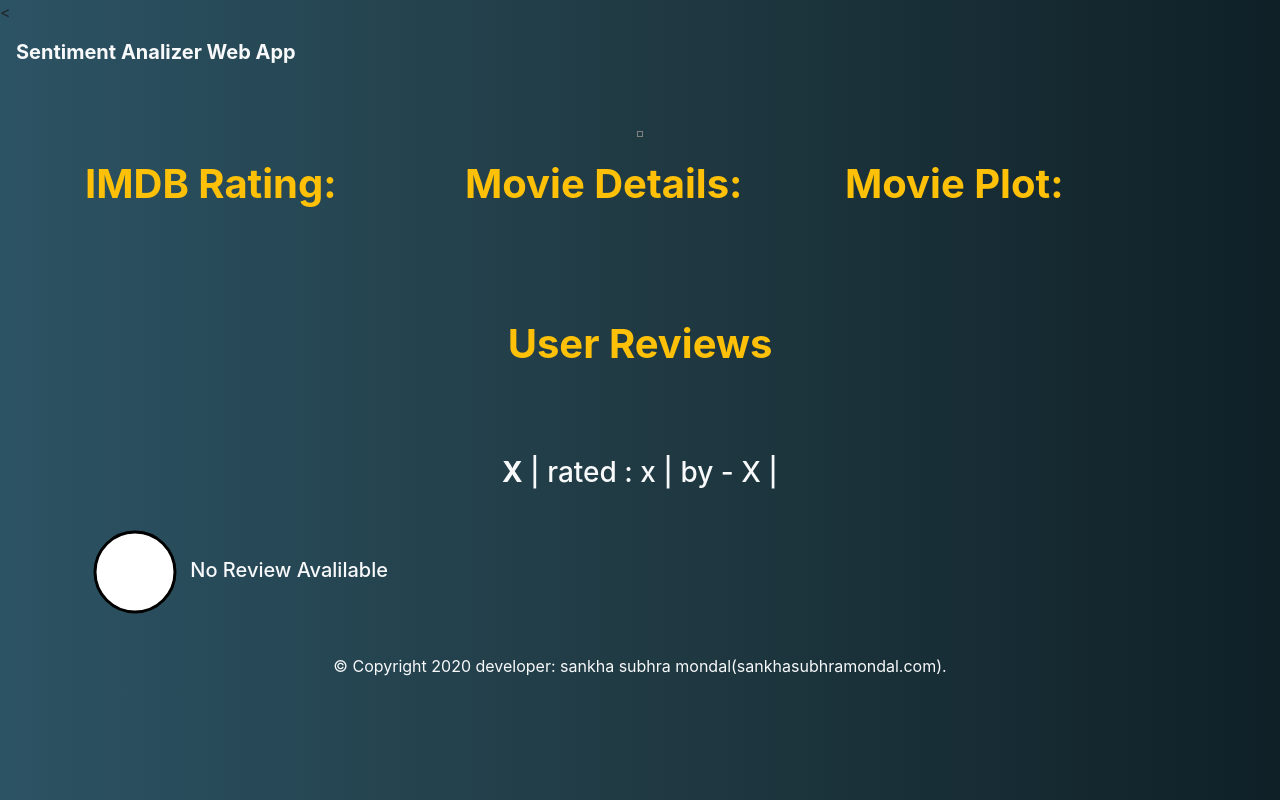
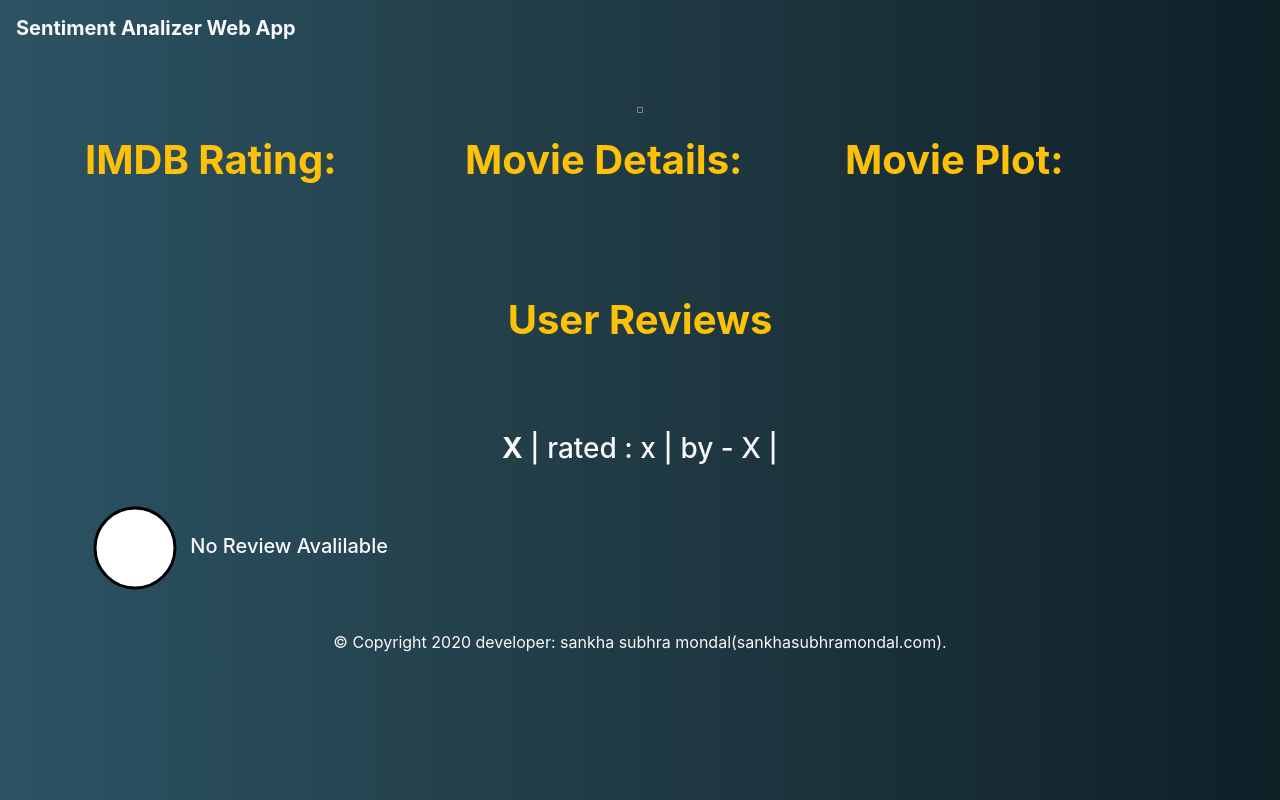
Before and after one commit to Sankha1998/sentiment_analyzer_web_app, a Flask app: page /responsed_url/1 in a window 1280 px wide. Run offline with Flask 2, Linux system fonts and the light colour scheme; data that the repository does not hold is empty; parts of the project's set-up code (start-up, migrations or seed data) failed here and were passed over; some libraries are stand-ins or nearby versions.

Commit message:
Add files via upload

```diff
--- a/templates/imdb_review.html
+++ b/templates/imdb_review.html
@@ -3,7 +3,7 @@
   <head>
     <!-- Required meta tags -->
     <meta charset="utf-8">
-    < <meta name="viewport" content="width=device-width, initial-scale=1.0">
+     <meta name="viewport" content="width=device-width, initial-scale=1.0">
 
     <meta name="viewport" content="width=device-width, initial-scale=1, shrink-to-fit=no">
 
```
